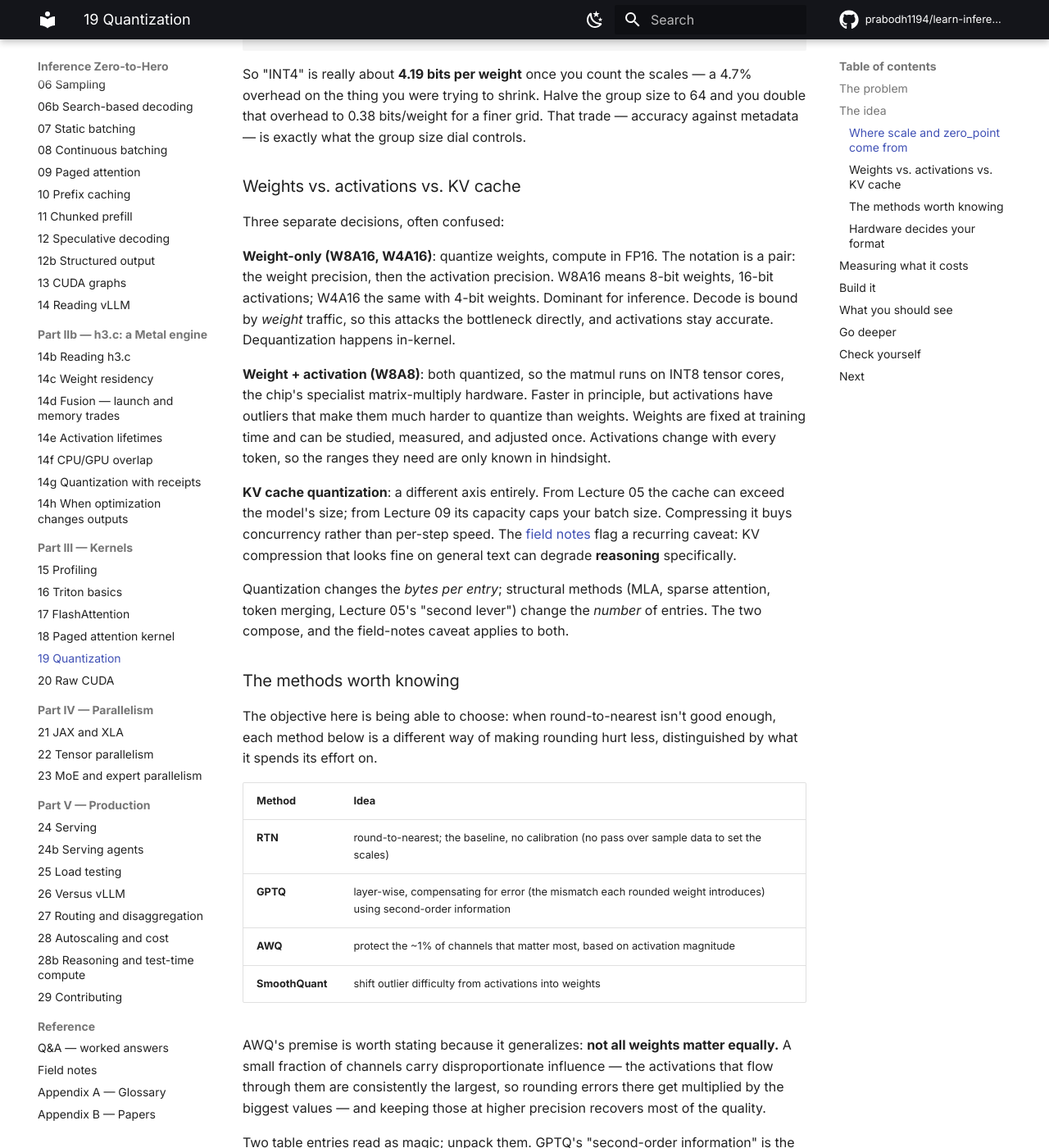
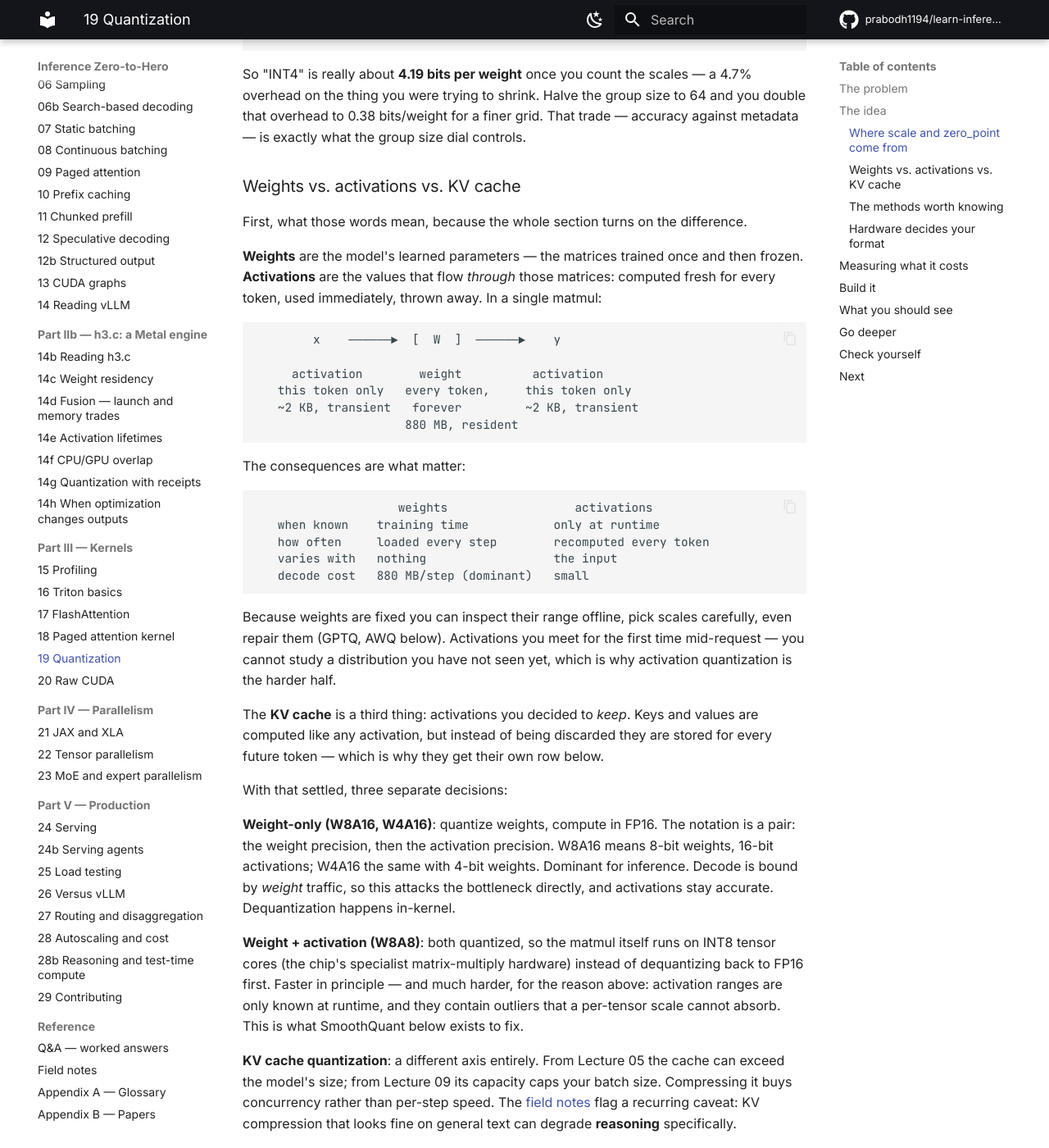
Before and after one commit to prabodh1194/learn-inference, an MkDocs documentation site: the page built from book/19-quantization.md, in a window 1280 px wide and 1400 px high, scrolled down 3906 px. Shown: the whole window at 82% size. Built offline with MkDocs 1.6.1 and Material for MkDocs 9.7.7, drawn with Linux system fonts in a browser that asks for light colours; comment, search, counter and statistics services are not loaded.

Commit message:
book: L19 -- define weights vs activations before the section that contrasts them
Reader: "aren't weights [and] activations same?" The section is titled "Weights
vs. activations vs. KV cache" and opens "Three separate decisions, often
confused" -- then never defines either term. The only distinction appeared
buried mid-paragraph as a consequence ("Weights are fixed at training time...
Activations change with every token"), which is backwards: that is the
implication, not the definition.

Adds the definition up front:
- weights = learned parameters, trained once then frozen
- activations = values flowing THROUGH them, computed per token, discarded
- drawn on one matmul: x --> [W] --> y, with x and y as activations and W as
  the weight, annotated with lifetime and size (~2 KB transient vs 880 MB
  resident)
- a consequences table (when known / how often / varies with / decode cost),
  since those are what actually drive the quantization decisions

Then the point the section needed: weights can be studied offline, so you can
pick scales carefully and even repair them (GPTQ/AWQ); activations are first
seen mid-request, so you cannot study a distribution that does not exist yet --
which is why activation quantization is the harder half.

Also names the KV cache as the third category properly: activations you decided
to KEEP, rather than an unrelated axis.

Tightened the W8A8 paragraph, which had been restating the fixed-vs-runtime
point now made above it, and pointed it at SmoothQuant as the fix.

Co-Authored-By: Claude Opus 5 <noreply@anthropic.com>

````diff
--- a/book/19-quantization.md
+++ b/book/19-quantization.md
@@ -202,7 +202,42 @@ controls.
 
 ### Weights vs. activations vs. KV cache
 
-Three separate decisions, often confused:
+First, what those words mean, because the whole section turns on the difference.
+
+**Weights** are the model's learned parameters — the matrices trained once and
+then frozen. **Activations** are the values that flow *through* those matrices:
+computed fresh for every token, used immediately, thrown away. In a single
+matmul:
+
+```
+        x    ──────►  [  W  ]  ──────►    y
+
+     activation        weight          activation
+   this token only   every token,     this token only
+   ~2 KB, transient   forever         ~2 KB, transient
+                     880 MB, resident
+```
+
+The consequences are what matter:
+
+```
+                    weights                  activations
+   when known    training time            only at runtime
+   how often     loaded every step        recomputed every token
+   varies with   nothing                  the input
+   decode cost   880 MB/step (dominant)   small
+```
+
+Because weights are fixed you can inspect their range offline, pick scales
+carefully, even repair them (GPTQ, AWQ below). Activations you meet for the
+first time mid-request — you cannot study a distribution you have not seen yet,
+which is why activation quantization is the harder half.
+
+The **KV cache** is a third thing: activations you decided to *keep*. Keys and
+values are computed like any activation, but instead of being discarded they are
+stored for every future token — which is why they get their own row below.
+
+With that settled, three separate decisions:
 
 **Weight-only (W8A16, W4A16)**: quantize weights, compute in FP16. The notation
 is a pair: the weight precision, then the activation precision. W8A16 means
@@ -210,12 +245,12 @@ is a pair: the weight precision, then the activation precision. W8A16 means
 for inference. Decode is bound by *weight* traffic, so this attacks the bottleneck
 directly, and activations stay accurate. Dequantization happens in-kernel.
 
-**Weight + activation (W8A8)**: both quantized, so the matmul runs on INT8 tensor
-cores, the chip's specialist matrix-multiply hardware. Faster in principle, but
-activations have outliers that make them much harder to quantize than weights.
-Weights are fixed at training time and can be studied, measured, and adjusted
-once. Activations change with every token, so the ranges they need are only
-known in hindsight.
+**Weight + activation (W8A8)**: both quantized, so the matmul itself runs on
+INT8 tensor cores (the chip's specialist matrix-multiply hardware) instead of
+dequantizing back to FP16 first. Faster in principle — and much harder, for the
+reason above: activation ranges are only known at runtime, and they contain
+outliers that a per-tensor scale cannot absorb. This is what SmoothQuant below
+exists to fix.
 
 **KV cache quantization**: a different axis entirely. From Lecture 05 the cache can
 exceed the model's size; from Lecture 09 its capacity caps your batch size.
````
